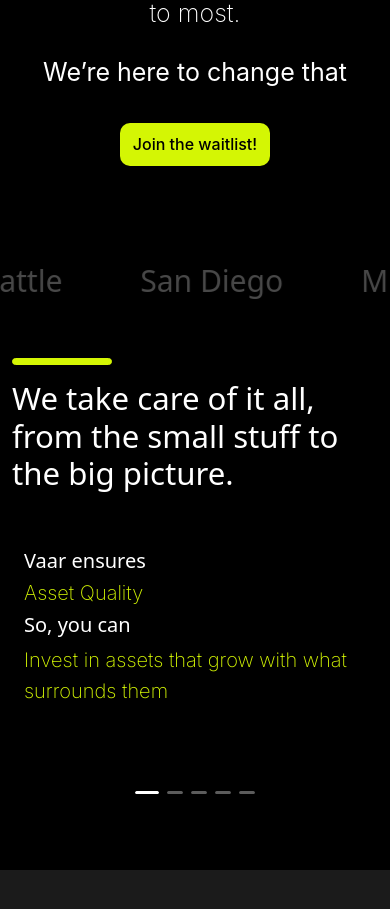
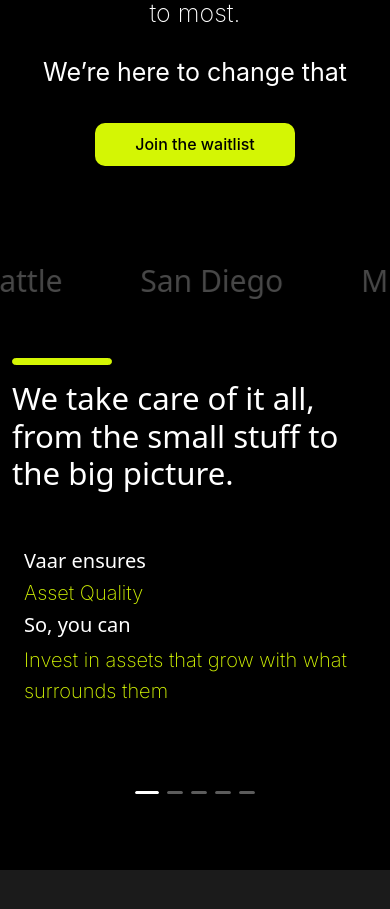
Before and after one commit to webtesting22/vaar, a React (Vite) app: page / in a window 390 px wide. Shown: the part 840-1749 px from the top of the page. Built offline with nearby package versions, Linux system fonts and the light colour scheme.

Commit message:
btn update

```diff
--- a/src/Components/Home/Home.css
+++ b/src/Components/Home/Home.css
@@ -334,7 +334,17 @@
     /* border-radius: 10px 0px 0px 10px; */
 }
 
-
+@media (max-width:700px){
+    .click-dynamic-btn {
+        width: 200px;
+        z-index: 1;
+        border: none;
+        height: 43px;
+        border-radius: 10px;
+        color: black;
+        /* border-radius: 10px 0px 0px 10px; */
+    }
+}
 .email-collect input::placeholder {
     color: rgb(142, 142, 142);
     font-weight: 400;
--- a/src/Components/Home/Home.jsx
+++ b/src/Components/Home/Home.jsx
@@ -104,7 +104,7 @@ function Home() {
 
                                     <div className="email-collect" style={{ position: 'relative' }}>
                                         <button className='click-dynamic-btn' style={{ backgroundColor: "#D4F604",fontSize:"16px", fontWeight:"500" }} onClick={handleButtonClick}>
-                                            Join the waitlist!
+                                            Join the waitlist
                                         </button>
                                         <div className={`input-box ${inputVisible ? '' : 'input-visible'}`}>
                                             <input
@@ -219,7 +219,7 @@ function Home() {
 
                                     <div className="email-collect" style={{ position: 'relative', display: "flex", justifyContent: "center" }}>
                                         <button className='click-dynamic-btn' style={{ backgroundColor: "#D4F604", fontSize:"16px", fontWeight:"500" }} onClick={handleButtonClick}>
-                                        Join the waitlist!
+                                        Join the waitlist
                                         </button>
                                         <div className={`input-box ${inputVisible ? '' : 'input-visible'}`}>
                                             <input
```
